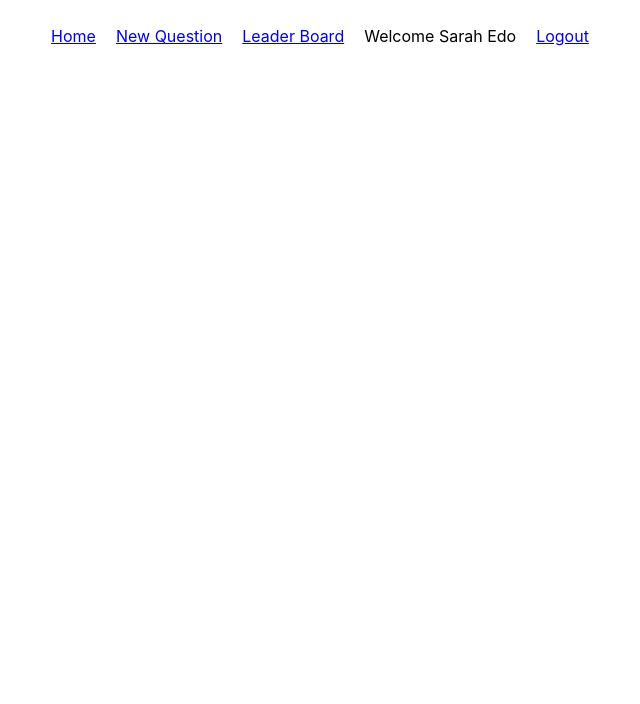
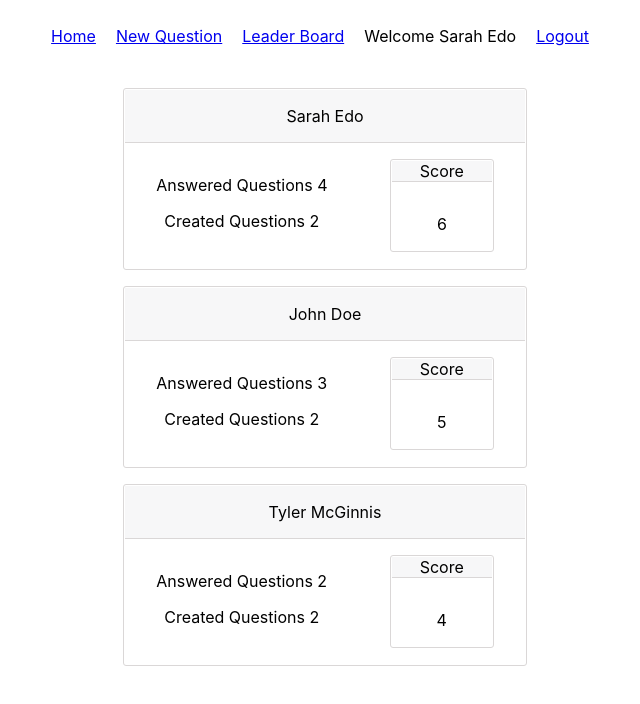
Before and after one commit to Pardo7/react-poll-app, a React (Create React App) app: page /leaderboard in a window 1280 px wide. Shown: the top 704 px of the page, without its empty margins (315-955 px from the left). Built offline with nearby package versions, Linux system fonts and the light colour scheme.

Commit message:
feat: Implemented leaderboard functionality
- Implemented a leaderboard component
- Implemented stylerulesets associated to leaderboard component
- Implemented leaderboard component app route
- Refactored unused import from Question component:

```diff
--- a/src/components/App.js
+++ b/src/components/App.js
@@ -9,6 +9,7 @@ import Dashboard from "../components/Dashboard";
 import NewQuestion from "../components/NewQuestion";
 import QuestionProfile from "./QuestionProfile";
 import FourOFourPage from "./404Page";
+import LeaderBoard from "./LeaderBoard";
 import "../App.css";
 
 class App extends Component {
@@ -33,6 +34,7 @@ class App extends Component {
 								<Route path="/login" exact component={LoginDashboard} />
 								<Route path="/questions/:id" component={QuestionProfile} />
 								<Route path="/add" exact component={NewQuestion} />
+								<Route path="/leaderboard" component={LeaderBoard} />
 								<Route path="/404" component={FourOFourPage} />
 							</div>
 						)}
--- /dev/null
+++ b/src/components/LeaderBoard.js
@@ -0,0 +1,61 @@
+import React from "react";
+import { connect } from "react-redux";
+
+function LeaderBoard(props) {
+	const { users } = props;
+	const orderedEntries = Object.entries(users).sort((user, nextUser) => {
+		const userNumAnswers = Object.keys(user[1].answers).length;
+		const userNumQuestions = Object.keys(user[1].questions).length;
+		user.total = userNumAnswers + userNumQuestions;
+
+		const nextNumAnswers = Object.keys(nextUser[1].answers).length;
+		const nextNumQuestions = Object.keys(nextUser[1].questions).length;
+		nextUser.total = nextNumAnswers + nextNumQuestions;
+
+		return nextUser.total - user.total;
+	});
+
+	const orderedUsers = Object.fromEntries(orderedEntries);
+
+	return (
+		<div className="card-container">
+			{Object.keys(orderedUsers).map(user => (
+				<div className="question-card">
+					<div className="header-title">
+						<p>{users[user].name}</p>
+					</div>
+					<div className="score-container">
+						<div className="score-card">
+							<div className="header-title">Score</div>
+							<span>
+								<p>
+									{Object.keys(users[user].answers).length +
+										users[user].questions.length}
+								</p>
+							</span>
+						</div>
+
+						<div>
+							<span>
+								<p>
+									Answered Questions {Object.keys(users[user].answers).length}
+								</p>
+							</span>
+							<span>
+								<p>Created Questions {users[user].questions.length}</p>
+							</span>
+						</div>
+					</div>
+				</div>
+			))}
+		</div>
+	);
+}
+
+function mapStateToProps({ users }) {
+	return {
+		users
+	};
+}
+
+export default connect(mapStateToProps)(LeaderBoard);
--- a/src/components/Question.js
+++ b/src/components/Question.js
@@ -1,6 +1,5 @@
 import React, { Component } from "react";
 import { connect } from "react-redux";
-import { Redirect } from "react-router-dom";
 import { Link, withRouter } from "react-router-dom";
 import { handleAddQuestionAnswer } from "../actions/questions";
 
--- a/src/index.css
+++ b/src/index.css
@@ -53,6 +53,12 @@ li {
 	margin: 0 auto;
 	border: 1px solid #dad7d7;
 	border-radius: 3px;
+	align-items: center;
+}
+
+.card-container {
+	display: flex;
+	flex-direction: column;
 	align-items: center;
 }
 
@@ -194,3 +200,29 @@ li {
 	font-size: x-small;
 	font-weight: bold;
 }
+
+.score-card {
+	width: 25%;
+	min-width: 25%;
+	max-width: 25%;
+	padding: 1px;
+	display: flex;
+	flex-direction: column;
+	margin-bottom: 1rem;
+	border: 1px solid #dad7d7;
+	border-radius: 3px;
+}
+
+.score-container {
+	display: flex;
+	flex-direction: row;
+	justify-content: space-around;
+}
+
+.score-container .score-card {
+	order: 3;
+}
+
+.score-container > .score-card > .header-title {
+	width: auto;
+}
```
